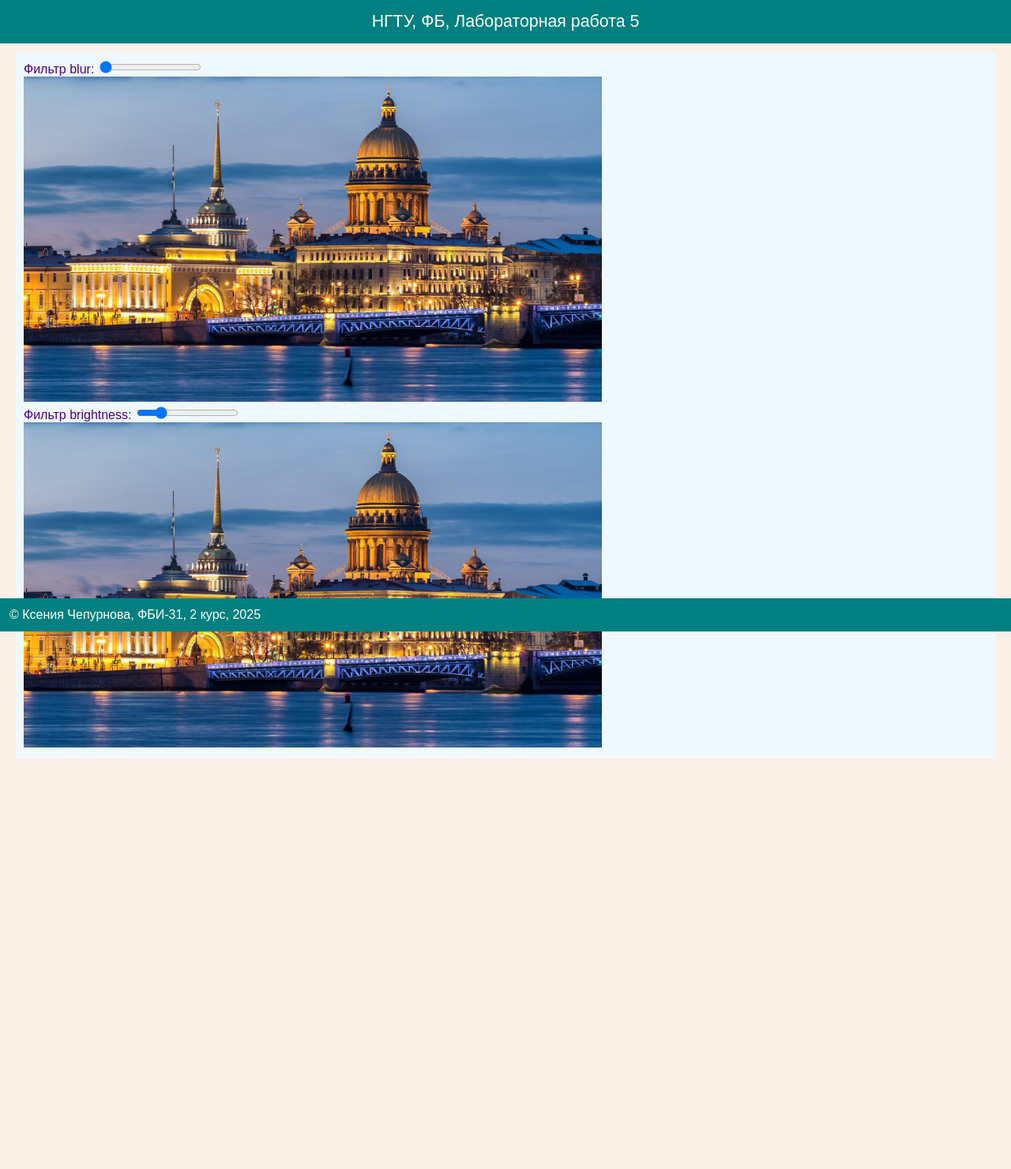
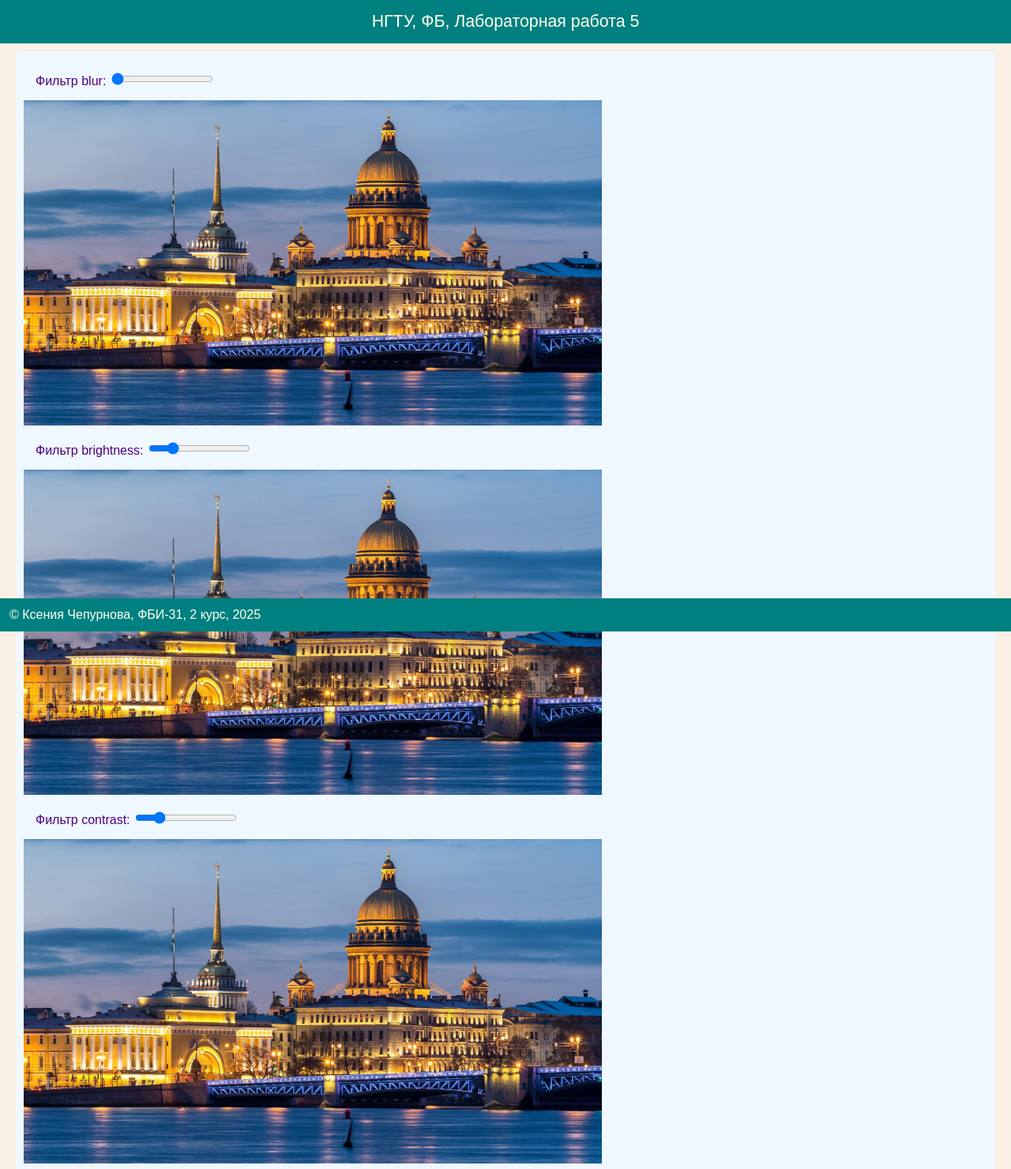
Before and after one commit to Ksenia-business/web-front-labs, a plain HTML site: page lab5/filters.html in a window 1280 px wide. Shown: the top 1481 px of the page at 79% size. Before the commit the page ends 1003 px from the top, so only its background shows below. Drawn offline with Linux system fonts and the light colour scheme.

Commit message:
Фильтр contrast

```diff
--- a/lab5/filters.html
+++ b/lab5/filters.html
@@ -21,6 +21,12 @@
             document.getElementById('brightnessOutput').innerText = value;
             document.getElementById('brightnessImage').style.filter = 'brightness(' + value + ')';
         }
+
+        function contrastChange() {
+            let value = document.getElementById('contrastValue').value + '%';
+            document.getElementById('contrastOutput').innerText = value;
+            document.getElementById('contrastImage').style.filter = 'contrast(' + value + ')';
+        }
     </script>
 
     <style>
@@ -33,7 +39,7 @@
     </header>
 
     <main>
-        <div>
+        <div style="padding: 15px;">
             Фильтр blur:
             <input type="range" min="0" max="20" value="0" onchange="blurChange()" id="blurValue">
             <span id="blurOutput"></span>
@@ -42,13 +48,21 @@
         <div><img src="SPb_2.jpg" id="blurImage" width="60%"></div>
 
 
-        <div>
+        <div style="padding: 15px;">
             Фильтр brightness:
             <input type="range" min="0" max="500" value="100" onchange="brightnessChange()" id="brightnessValue">
             <span id="brightnessOutput"></span>
         </div>
 
         <div><img src="SPb_2.jpg" id="brightnessImage" width="60%"></div>
+
+        <div style="padding: 15px;">
+            Фильтр contrast:
+            <input type="range" min="0" max="500" value="100" onchange="contrastChange()" id="contrastValue">
+            <span id="contrastOutput"></span>
+        </div>
+
+        <div><img src="SPb_2.jpg" id="contrastImage" width="60%"></div>
     </main>
 
     <footer>
```
